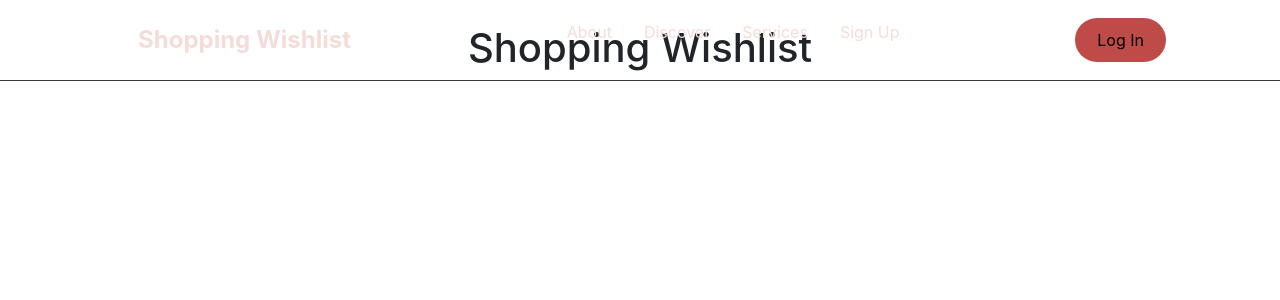
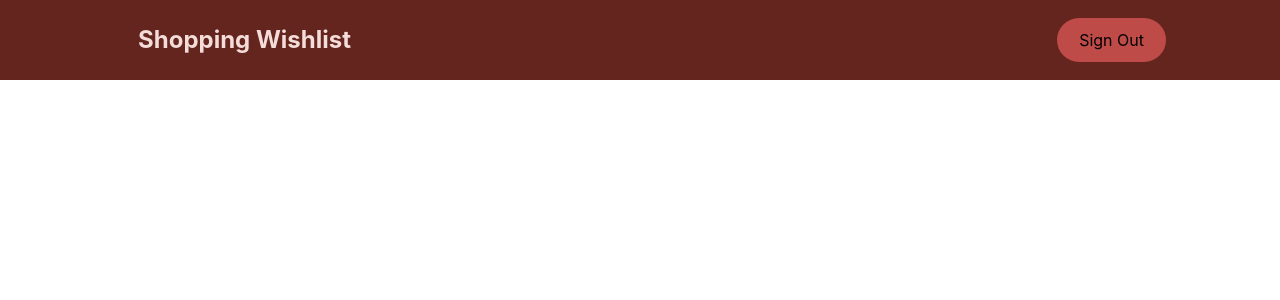
Before and after one commit to Paula63/shopping-wishlist, a React (Create React App) app: page / in a window 1280 px wide. Shown: the top 300 px of the page. Built offline with nearby package versions, Linux system fonts and the light colour scheme; no server answers.

Commit message:
creating reusable navbar

```diff
--- a/src/components/Dashboard.js
+++ b/src/components/Dashboard.js
@@ -1,17 +1,10 @@
 import React from 'react'
-import Navbar from './navbar/Navbar'
-
+import AppBar from './app-bar/AppBar'
 
 export default function Dashboard() {
-
     return (
         <>
-            <Navbar />
-            <div className="flex inline-flex border-bottom border-dark mt-4 mb-8 -mr-">
-                <h1 className="text-center">Shopping Wishlist</h1>
-            </div>
-            <div></div>
-
+            <AppBar />
         </>
     )
 }
--- /dev/null
+++ b/src/components/app-bar/AppBar.js
@@ -0,0 +1,38 @@
+import React, { useState } from 'react';
+import { useHistory } from 'react-router-dom';
+import { Alert } from 'react-bootstrap'
+import { useAuth } from './../../contexts/AuthContext';
+import { DashboardContainer, BarWrap, AppLogo, ButtonWrap, ButtonLink } from './AppBarStyles';
+
+
+export default function AppBar() {
+
+    const [error, setError] = useState('')
+    const { logout } = useAuth()
+    const history = useHistory()
+
+    async function handleLogout() {
+        setError('')
+
+        try{
+            await logout()
+            history.push('/login')
+        } catch{
+            setError('Failed to log out')
+        }
+    }
+
+    return (
+        <>
+            <DashboardContainer>
+                <BarWrap>
+                    <AppLogo to="/">Shopping Wishlist</AppLogo>
+                    <ButtonWrap>
+                        {error && <Alert variant="danger">{error}</Alert>}
+                        <ButtonLink onClick={handleLogout}>Sign Out</ButtonLink>
+                    </ButtonWrap>
+                </BarWrap>
+            </DashboardContainer>
+        </>
+    )
+}
--- /dev/null
+++ b/src/components/app-bar/AppBarStyles.js
@@ -0,0 +1,80 @@
+import styled from 'styled-components';
+import { Link as LinkRoute } from 'react-router-dom';
+
+export const DashboardContainer = styled.nav`
+background: #63251e;
+height: 80px;
+display: flex;
+justify-content: center;
+align-items: center;
+font-size: 1rem;
+position: sticky;
+top: 0;
+z-index: 10;
+
+@media screen and (max-width: 960px) {
+    transition: 0.8s all ease;
+}
+`;
+
+export const BarWrap = styled.div`
+    display: flex;
+    justify-content: space-between;
+    height: 80px;
+    z-index: 1;
+    width: 100%;
+    padding: 0 24px;
+    max-width: 1100px;
+`;
+
+export const AppLogo = styled(LinkRoute)`
+    color: #f4dcd9;
+    justify-self: flex-start;
+    cursor: pointer;
+    font-size: 1.5rem;
+    display: flex;
+    align-items: center;
+    margin-left: 24px;
+    font-weight: bold;
+    text-decoration: none;
+
+    &:focus, &:hover, &:visited, &:link, &:active {
+        text-decoration: none;
+        color: #f4dcd9;
+    }
+`;
+
+export const ButtonWrap = styled.nav`
+    display: flex;
+    align-items: center;
+
+    @media screen and (max-width: 768px) {
+        display: none;
+    }
+
+`;
+
+export const ButtonLink = styled(LinkRoute)`
+    border-radius: 50px;
+    background: #bf4b49;
+    white-space: nowrap;
+    padding: 10px 22px;
+    color: #010606;
+    font-size: 16px;
+    outline: none;
+    border: none;
+    cursor: pointer;
+    transition: all 0.2s ease-in-out;
+    text-decoration: none;
+
+    &:hover {
+        transition: all 0.2s ease-in-out;
+        background: #f4dcd9;
+        color: #010606;
+    }
+
+    &:focus, &:hover, &:visited, &:link, &:active {
+        text-decoration: none;
+        color: #000;
+    }
+`;
```
